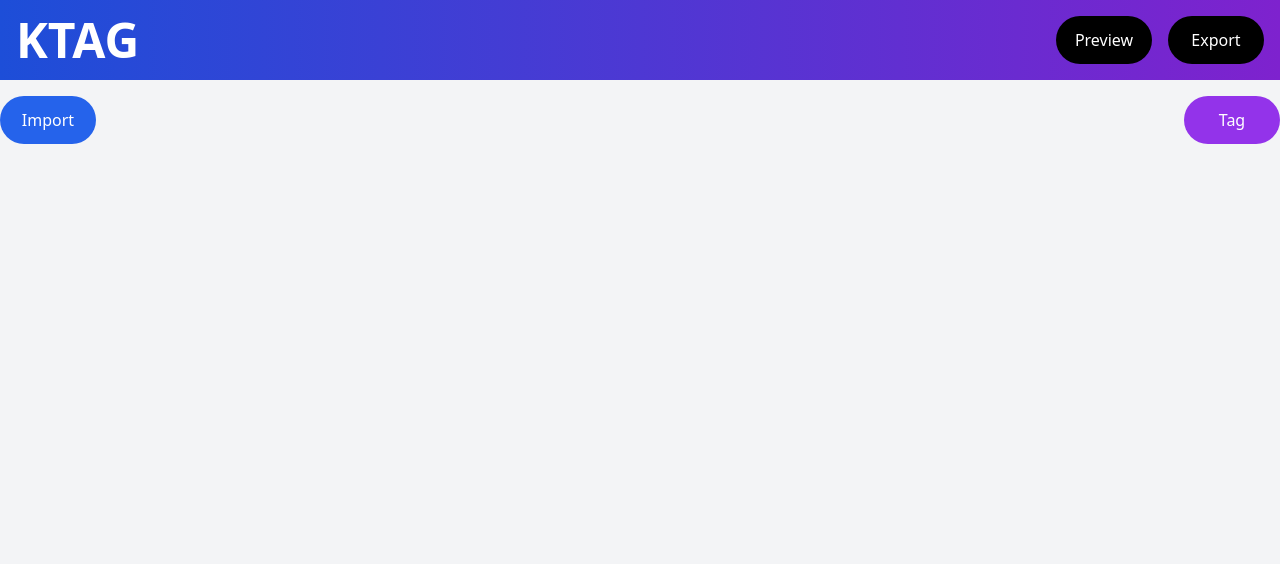
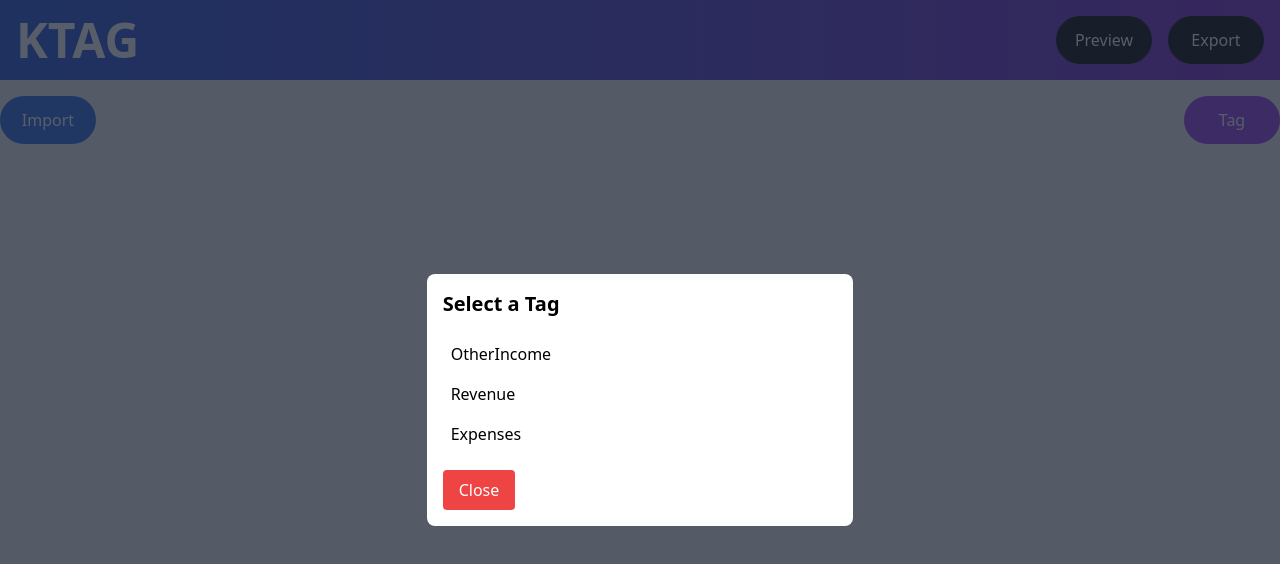
Before and after one commit to NicWYZ/kpmg_ixbrl, a Next.js app: page / in a window 1280 px wide. Both pictures are taken after a click on the button "Tag". Shown: the top 564 px of the page. Built offline with nearby package versions, Linux system fonts and the light colour scheme.

Commit message:
tagging modal WIP

```diff
--- a/app/page.tsx
+++ b/app/page.tsx
@@ -1,10 +1,32 @@
 "use client";
 import FileUpload from "@/components/FileUpload";
-import EditableHTML from "@/components/EditableHTML";
+import HighlightableHTML from "@/components/HighlightableHTML";
+import TagModal from "@/components/TagModal";
 import { useState } from "react";
 
 export default function HomePage() {
   const [htmlContent, setHtmlContent] = useState<string | null>(null);
+  const [selectedText, setSelectedText] = useState<string | null>(null);
+  const [isModalOpen, setIsModalOpen] = useState<boolean>(false);
+
+
+  const handleHighlight = (highlightedText: string) => {
+    setSelectedText(highlightedText);
+  };
+
+  const handleTag = (tagType: string, attributes: Record<string, string>) => {
+    if (htmlContent && selectedText) {
+      const taggedText = `<span class="tagged tooltip"><ix:${tagType} ${Object.entries(
+        attributes
+      )
+        .map(([key, value]) => `${key}="${value}"`)
+        .join(" ")}>${selectedText}</ix:${tagType}></span>`;
+
+      const updatedHtmlContent = htmlContent.replace(selectedText, taggedText);
+      setHtmlContent(updatedHtmlContent);
+      setSelectedText(null);
+    }
+  };
 
   return (
     <div className="bg-gray-100 h-screen flex flex-col">
@@ -23,12 +45,21 @@ export default function HomePage() {
       <div className="container mx-auto mt-4 flex-1 flex flex-col items-center">
         <div className="w-full flex justify-between items-center mb-4">
           <FileUpload setHtmlContent={setHtmlContent} />
-          <button className="bg-purple-600 text-white w-24 h-12 flex items-center justify-center rounded-full">
+          <button
+            onClick={() => setIsModalOpen(true)}
+            className="bg-purple-600 text-white w-24 h-12 flex items-center justify-center rounded-full"
+          >
             Tag
           </button>
         </div>
-        {htmlContent && <EditableHTML htmlContent={htmlContent} />}
+        {htmlContent && (
+          <HighlightableHTML
+            htmlContent={htmlContent}
+            onHighlight={handleHighlight}
+          />
+        )}
       </div>
+      <TagModal isOpen={isModalOpen} onClose={() => setIsModalOpen(false)} onTag={handleTag} />
     </div>
   );
 }
--- a/components/EditableHTML.tsx
+++ /dev/null
@@ -1,21 +0,0 @@
-import ContentEditable, { ContentEditableEvent } from 'react-contenteditable'
-import { useState } from 'react'
-
-interface EditableHTMLProps {
-    htmlContent: string | null
-}
-
-export default function EditableHTML({ htmlContent}: EditableHTMLProps){
-
-    const [content, setContent] = useState<string | null>(htmlContent)
-
-    const handleChange = (e: ContentEditableEvent) => {
-        setContent(e.target.value)
-    }
-
-    return(
-        <div className='bg-gray-300 flex-1 rounded-lg mb-4 p-4 overflow-auto w-full'>
-            {content && <ContentEditable html = {content} disabled = {false} onChange={handleChange}/>}
-        </div>
-    )
-}
--- /dev/null
+++ b/components/HighlightableHTML.tsx
@@ -0,0 +1,24 @@
+interface HighlightableHTMLProps {
+    htmlContent: string | null
+    onHighlight: (highlightedText: string) => void
+}
+
+export default function HighlightableHTML({ htmlContent, onHighlight }: HighlightableHTMLProps){
+
+    const handleMouseUp = () => {
+        const selection = window.getSelection();
+        if (selection && selection.toString().length > 0) {
+          onHighlight(selection.toString());
+        }
+    }
+
+    const safeHtmlContent = htmlContent || '';
+
+    return(
+        <div className='bg-gray-300 flex-1 rounded-lg mb-4 p-4 overflow-auto w-full'
+            onMouseUp={handleMouseUp}
+            dangerouslySetInnerHTML={{ __html: safeHtmlContent }}
+        >
+        </div>
+    )
+}
--- /dev/null
+++ b/components/TagModal.tsx
@@ -0,0 +1,51 @@
+interface TagModalProps {
+  isOpen: boolean;
+  onClose: () => void;
+  onTag: (tagName: string, attributes: Record<string, string>) => void;
+}
+
+export default function TagModal({ isOpen, onClose, onTag }: TagModalProps) {
+  if (!isOpen) return null;
+
+  const handleTagClick = (tagName: string) => {
+    const attributes = {
+      contextRef: "ird5fca4e14-f7cd-4fb2-8b0f-26a54aed1fe7",
+      unitRef: "ird8a72302b-0ebb-4490-ad22-de02258f0ee2",
+      name: `ird_fs:${tagName}`,
+      id: "ird3086a2c2-ed9b-4a90-ab09-f2db8032ec33",
+      scale: "0",
+      decimals: "INF",
+      format: "ixt:num-dot-decimal",
+    };
+
+    const tagType = 'nonFraction'
+
+    onTag(tagType, attributes);
+    onClose();
+  };
+
+  return (
+    <div className="fixed inset-0 flex items-center justify-center z-50 bg-gray-800 bg-opacity-75">
+      <div className="bg-white rounded-lg p-4 w-1/3">
+        <h2 className="text-xl font-bold mb-4">Select a Tag</h2>
+        <ul>
+          {["OtherIncome", "Revenue", "Expenses"].map((tag) => (
+            <li
+              key={tag}
+              className="cursor-pointer p-2 hover:bg-gray-200"
+              onClick={() => handleTagClick(tag)}
+            >
+              {tag}
+            </li>
+          ))}
+        </ul>
+        <button
+          onClick={onClose}
+          className="mt-4 bg-red-500 text-white px-4 py-2 rounded"
+        >
+          Close
+        </button>
+      </div>
+    </div>
+  );
+}
```
